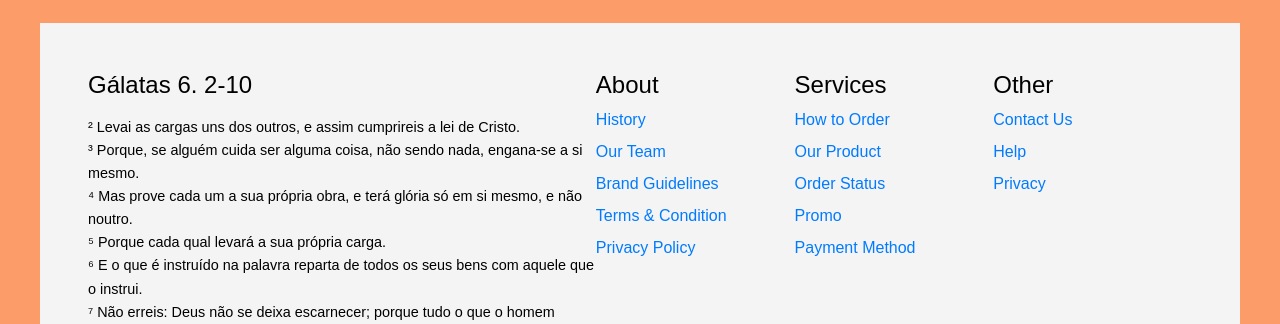
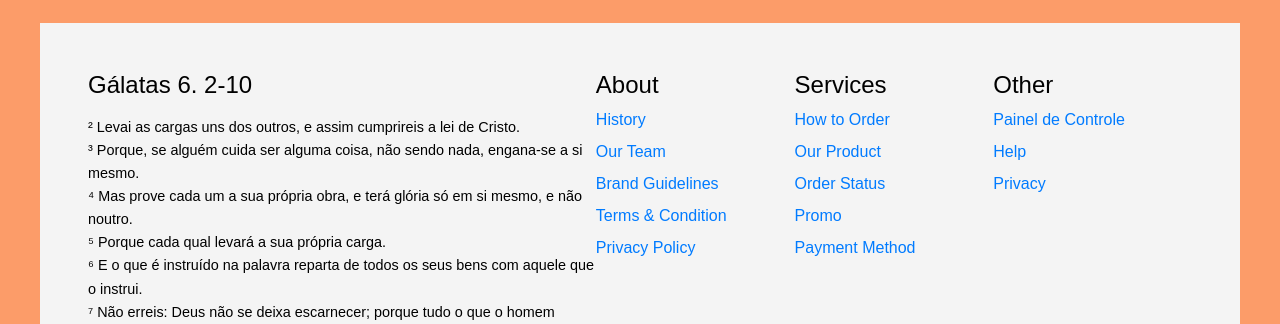
Before and after one commit to LucasAlb1609/site_igreja, a Django app: page /congregacoes/ in a window 1280 px wide. Shown: the part 835-1159 px from the top of the page. Run offline with Django 5.2, Linux system fonts and the light colour scheme; some libraries are stand-ins or nearby versions.

Commit message:
link de admin no footer

```diff
--- a/templates/base.html
+++ b/templates/base.html
@@ -140,7 +140,7 @@
             <div class="footer-other">
               <h4>Other</h4>
               <ul>
-                <li><a href="#">Contact Us</a></li>
+                <li><a href="http://127.0.0.1:8000/admin/" target="_blank">Painel de Controle</a></li>
                 <li><a href="#">Help</a></li>
                 <li><a href="#">Privacy</a></li>
               </ul>
```
Also changed, not shown: db.sqlite3.
